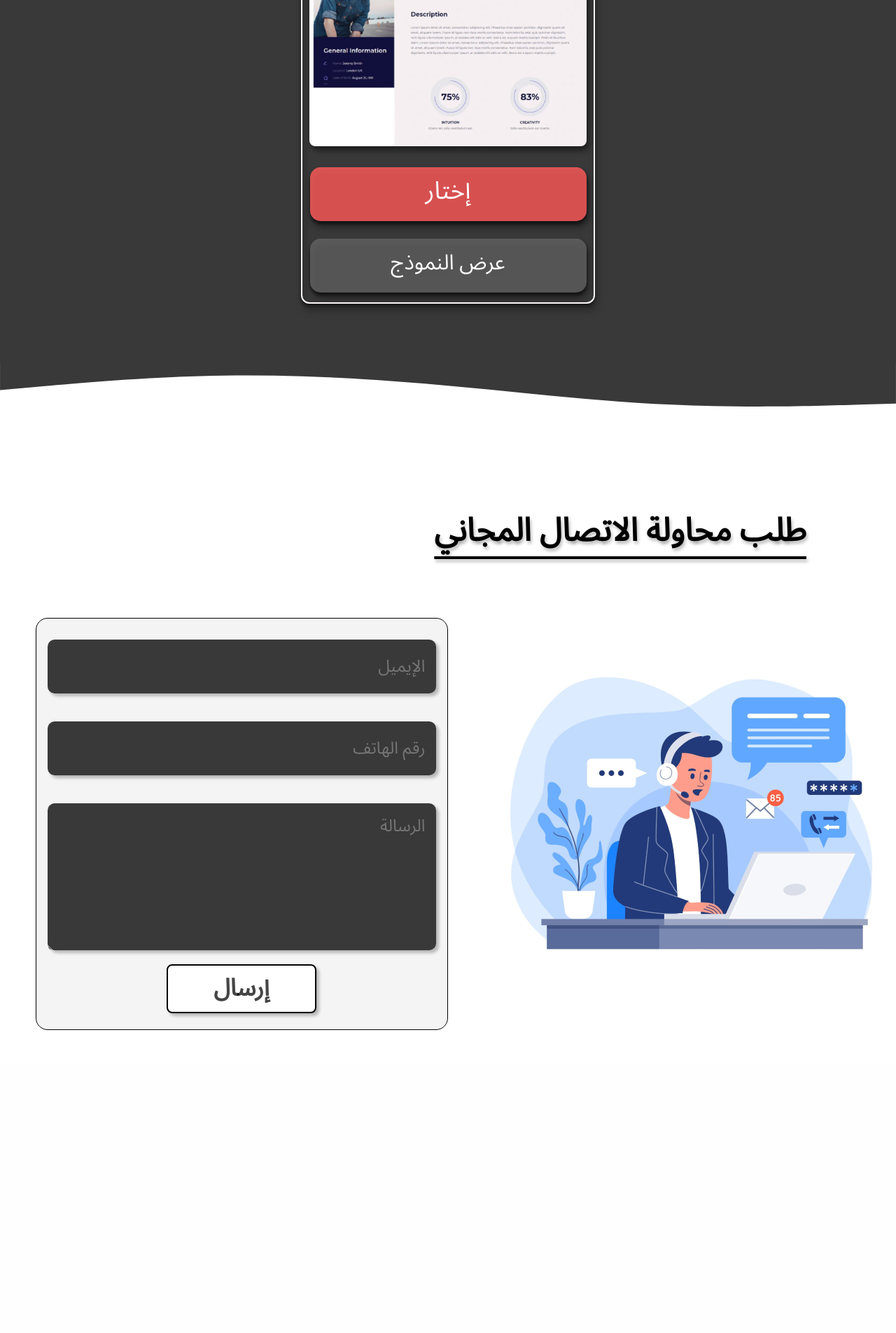
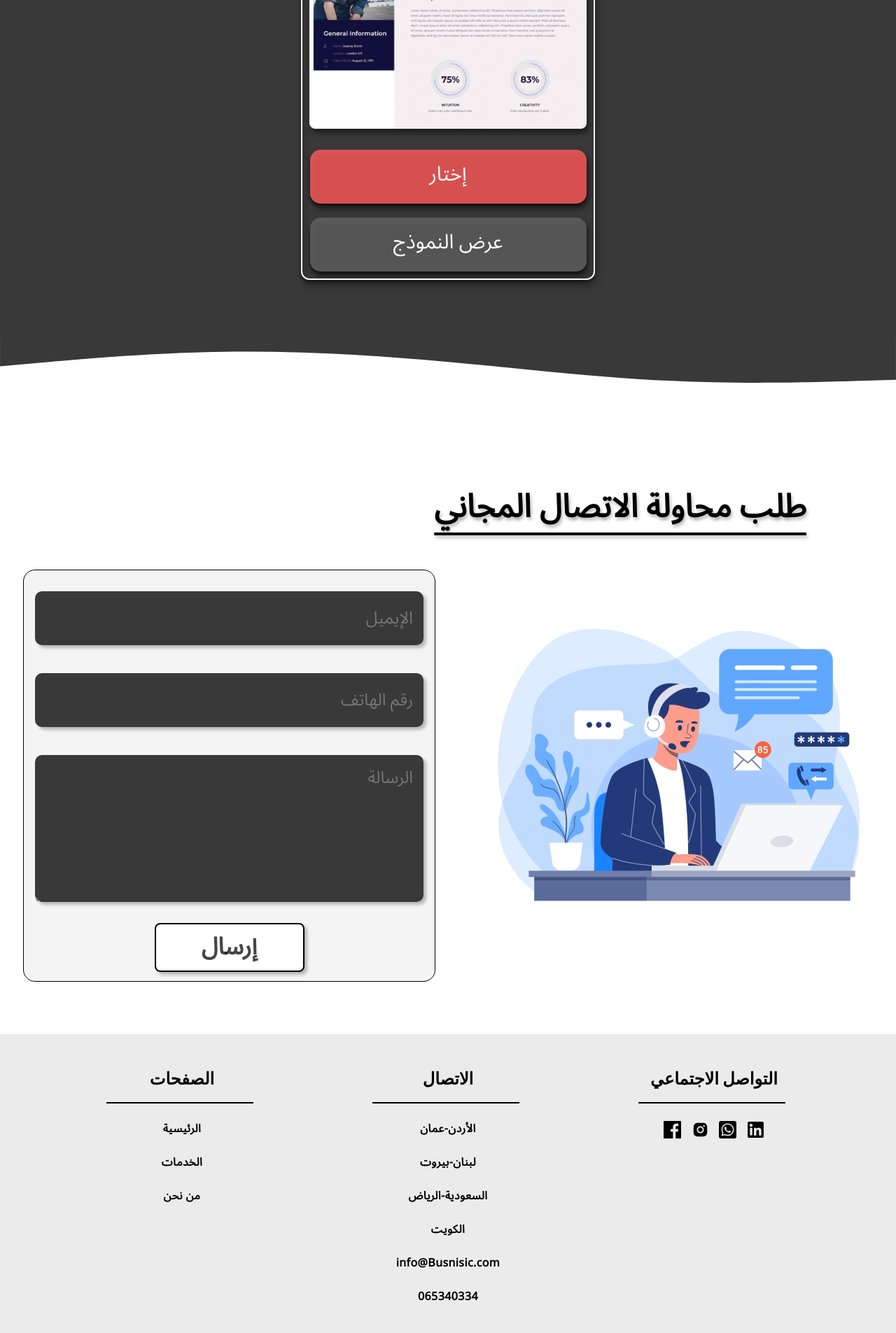
Before and after one commit to RadwanSusan/Hanover_Project_1-BS, a PHP site: page /HTML/choose_template.html in a window 1280 px wide. Shown: the part 2640-4545 px from the top of the page at 70% size. Before the commit the page ends 4112 px from the top, so only its background shows below. Run offline with PHP 8.4, Linux system fonts and the light colour scheme.

Commit message:
Big Changes

```diff
--- a/CSS/choose_template.css
+++ b/CSS/choose_template.css
@@ -1,26 +1,27 @@
 @import url('https://fonts.googleapis.com/css2?family=Noto+Sans+Arabic&family=Roboto:wght@100&display=swap');
 
 * {
+   box-sizing: border-box;
+   -webkit-box-sizing: border-box;
+   -moz-box-sizing: border-box;
+   padding: 0;
    margin: 0;
-   padding: 0;
    -webkit-user-drag: none;
    -khtml-user-drag: none;
    -moz-user-drag: none;
    -o-user-drag: none;
    user-drag: none;
    user-select: none;
-   box-sizing: border-box;
 }
 
-h1,
-h2,
-h3,
-h4,
-h5,
-h6 {
-   font-family: 'Noto Sans Arabic', sans-serif;
+html {
+   scroll-behavior: smooth;
+   scroll-snap-type: y mandatory;
 }
 
+ul {
+   list-style-type: none;
+}
 
 ::-webkit-scrollbar-track {
    -webkit-box-shadow: inset 0 0 6px rgba(0, 0, 0, 0.3);
@@ -34,7 +35,6 @@ h6 {
 }
 
 ::-webkit-scrollbar-thumb {
-   border-radius: 10px;
    background-image: -webkit-gradient(linear,
          left bottom,
          left top,
@@ -212,11 +212,11 @@ h6 {
 @media screen and (max-width: 800px) {
    .header {
       justify-content: center;
-      padding-top: 120px;
+      padding-top: 60px;
    }
 
    .header p {
-      font-size: 40px;
+      font-size: 160%;
       margin-right: 0;
    }
 }
@@ -376,7 +376,7 @@ h6 {
    font-family: 'Noto Sans Arabic';
    font-style: normal;
    font-weight: 600;
-   font-size: 50px;
+   font-size: 40px;
    color: #FFFFFF;
    text-shadow: 2px 4px 4px rgba(0, 0, 0, 0.25);
    text-decoration: underline;
@@ -391,8 +391,9 @@ h6 {
    }
 
    .header2 p {
-      font-size: 40px;
+      font-size: 200%;
       margin-right: 0;
+      margin-top: 10px;
    }
 }
 
@@ -410,7 +411,6 @@ h6 {
    flex-direction: column;
    align-items: center;
    width: 420px;
-   height: 530px;
    border: 2px solid #FFFAFA;
    filter: drop-shadow(3px 6px 4px rgba(0, 0, 0, 0.5));
    border-radius: 12px;
@@ -445,8 +445,7 @@ h6 {
    font-family: 'Noto Sans Arabic';
    font-style: normal;
    font-weight: 500;
-   font-size: 35px;
-   line-height: 101px;
+   font-size: 180%;
    display: flex;
    align-items: center;
    text-align: center;
@@ -475,8 +474,7 @@ h6 {
    font-family: 'Noto Sans Arabic';
    font-style: normal;
    font-weight: 500;
-   font-size: 30px;
-   line-height: 101px;
+   font-size: 180%;
    display: flex;
    align-items: center;
    text-align: center;
@@ -506,6 +504,14 @@ h6 {
    border-radius: 34px;
 }
 
+@media screen and (max-width: 800px) {
+   .contactContainer img {
+      width: 100%;
+      height: 100%;
+      border-radius: 0;
+   }
+}
+
 .contactBox {
    width: 589px;
    height: 589px;
@@ -513,7 +519,7 @@ h6 {
    background: #F4F4F4;
    border: 1px solid #000000;
    border-radius: 17px;
-   margin: 50px;
+   margin: 15px;
 }
 
 .contactBox form {
@@ -526,13 +532,13 @@ h6 {
 }
 
 .contactBox form input {
+   font-family: 'Noto Sans Arabic';
    width: 555px;
    height: 77px;
    background: #393939;
    box-shadow: 4px 4px 4px rgba(0, 0, 0, 0.25);
    border-radius: 10px;
    text-align: right;
-   font-family: 'Noto Sans Arabic';
    font-style: normal;
    font-weight: 400;
    font-size: 24px;
@@ -584,4 +590,134 @@ h6 {
    font-size: 34px;
    text-align: center;
    color: rgba(0, 0, 0, 0.73);
+   margin: 10px;
 }
+
+@media screen and (max-width: 800px) {
+   .contactBox {
+      width: 95%;
+      height: 95%;
+   }
+
+   .contactBox form input {
+      width: 95%;
+   }
+
+   .contactBox form textarea {
+      width: 95%;
+   }
+
+   .contactBox form button {
+      width: 30%;
+      font-size: 150%;
+   }
+}
+
+
+@media screen and (max-width: 700px) {
+   .topWaveBox {
+      display: none;
+   }
+
+   .botWaveBox {
+      display: none;
+   }
+
+   .templateBox {
+      width: 80%;
+   }
+
+   .chooseT {
+      width: 97%;
+   }
+
+   .showT {
+      width: 97%;
+   }
+
+   .serviceBox p {
+      line-height: 1.4;
+   }
+}
+
+.footer {
+   background-color: #EBEBEB;
+   padding-top: 50px;
+   padding-bottom: 20px;
+   margin-top: 60px;
+}
+
+.footer .container {
+   display: grid;
+   grid-template-columns: repeat(auto-fit, minmax(250px, 1fr));
+   grid-gap: 30px;
+   text-align: center;
+}
+
+.footer .container .box-footer h3 {
+   color: #000000;
+   margin-bottom: 40px;
+   position: relative;
+   font-style: normal;
+   font-weight: 800;
+   font-size: 24px;
+   text-align: center;
+}
+
+.footer .container .box-footer h3::after {
+   content: '';
+   position: absolute;
+   width: 60%;
+   height: 2px;
+   background-color: #000000;
+   bottom: -20px;
+   left: 19%;
+}
+
+.footer .container .box-footer p {
+   font-family: 'Noto Sans Arabic';
+   color: #000000;
+   font-style: normal;
+   font-weight: 670;
+   font-size: 16px;
+   line-height: 32px;
+   text-align: center;
+   letter-spacing: 0.025em;
+}
+
+.icons-footer img {
+   width: 25px;
+   height: 25px;
+   margin: 5px;
+}
+
+@media (max-width: 992px) and (min-width: 768px) {
+   .footer .container {
+      display: grid;
+      grid-template-columns: repeat(auto-fit, minmax(86px, 1fr));
+      grid-gap: 37px;
+      text-align: center;
+   }
+}
+
+.show1 {
+   display: flex;
+   flex-direction: column;
+   position: absolute;
+   top: 72%;
+   left: 55%;
+   width: 40% !important;
+   height: auto !important;
+   background-color: rgba(214, 202, 202, 0.5);
+}
+
+.show2 {
+   border-bottom: 2px solid black;
+}
+
+.show3 {
+   padding: 10px;
+   background: none;
+   border-radius: 0;
+   backdrop-filter: blur(0px);
+}
--- a/HTML/choose_template.html
+++ b/HTML/choose_template.html
@@ -9,6 +9,7 @@
    <link href="https://cdnjs.cloudflare.com/ajax/libs/twitter-bootstrap/4.5.0/css/bootstrap.min.css" rel="stylesheet" />
    <link href="https://maxcdn.bootstrapcdn.com/font-awesome/4.7.0/css/font-awesome.min.css" rel="stylesheet" />
    <link href="https://unpkg.com/aos@2.3.1/dist/aos.css" rel="stylesheet">
+   <link rel="stylesheet" href="../Hover-css/hover.min.css.css">
    <link rel="stylesheet" href="../CSS/choose_template.css">
    <script src="https://unpkg.com/aos@2.3.1/dist/aos.js"></script>
 </head>
@@ -23,24 +24,21 @@
          <a href="">Business City</a>
       </div>
       <div class="navBar_buttons">
-         <ul>
-            <li><a href="#">النهائية</a></li>
-            <li><a href="#">من نحن</a></li>
-            <li><a href="#">خدماتنا</a></li>
-            <li><a href="../HTML/choose_template.html">الرئيسية</a></li>
+         <ul class="list">
+            <li class="list1"><a class="hvr-pulse-shrink" href="#">النهائية</a></li>
+            <li class="list1"><a class="hvr-pulse-shrink" href="#">من نحن</a></li>
+            <li class="list1"><a class="hvr-pulse-shrink" href="#">خدماتنا</a></li>
+            <li class="list1"><a class="hvr-pulse-shrink" href="../HTML/choose_template.html">الرئيسية</a></li>
          </ul>
       </div>
-      <div class="mobileDropMenu">
+      <div class="mobileDropMenu toggle-menu">
          <img src="../MEDIA/DropDown(chooseT).svg" alt="">
       </div>
    </div>
-
    <div class="header">
       <p>كيف تبدأ</p>
    </div>
-
    <div class="HeaderBoxesContainer">
-
       <div class="box">
          <div class="serviceBox">
             <div class="service-icon">
@@ -52,7 +50,6 @@
                امتلك مجانًا أو اشترِ واحدًا مخص</p>
          </div>
       </div>
-
       <div class="box">
          <div class="serviceBox two">
             <div class="service-icon ">
@@ -65,7 +62,6 @@
                جميع احتياجاتك في مكان واحد</p>
          </div>
       </div>
-
       <div class="box">
          <div class="serviceBox three">
             <div class="service-icon ">
@@ -78,7 +74,6 @@
          </div>
       </div>
    </div>
-
    <div class="topWaveBox">
       <img src="../MEDIA/BlackWave(chooseT).svg" alt="" srcset="">
    </div>
@@ -114,15 +109,12 @@
          </div>
       </div>
    </div>
-
    <div class="botWaveBox">
       <img src="../MEDIA/BlackWave2(chooseT).svg" alt="" srcset="">
    </div>
-
    <div class="header">
       <p>طلب محاولة الاتصال المجاني</p>
    </div>
-
    <div class="contactContainer">
       <div data-aos="fade-down" data-aos-anchor-placement="top-center" class="contactBox">
          <form action="">
@@ -135,6 +127,35 @@
       <img data-aos="fade-down" data-aos-anchor-placement="top-center" src="../MEDIA/contactImg(chooseT).png" alt=""
          srcset="">
    </div>
+   <div class="footer">
+      <div class="container">
+         <div class="box-footer">
+            <h3>الصفحات</h3>
+            <p>الرئيسية</p>
+            <p>الخدمات</p>
+            <p>من نحن</p>
+         </div>
+         <div class="box-footer">
+            <h3>الاتصال</h3>
+            <p>الأردن-عمان</p>
+            <p>لبنان-بيروت</p>
+            <p>السعودية-الرياض</p>
+            <p>الكويت</p>
+            <p>info@Busnisic.com</p>
+            <p>065340334</p>
+         </div>
+         <div class="box-footer">
+            <h3>التواصل الاجتماعي</h3>
+            <div class="icons-footer">
+               <img class="hvr-wobble-vertical" src="../MEDIA/image/facbook.svg" alt="facebook">
+               <img class="hvr-wobble-vertical" src="../MEDIA/image/instgram.svg" alt="instgram">
+               <img class="hvr-wobble-vertical" src="../MEDIA/image/whatsup.svg" alt="whatsup">
+               <img class="hvr-wobble-vertical" src="../MEDIA/image/linkedin.svg" alt="linkedin">
+            </div>
+         </div>
+      </div>
+   </div>
+   <script src="../JS/choose_template.js"></script>
 </body>
 
 </html>
--- /dev/null
+++ b/JS/choose_template.js
@@ -0,0 +1,34 @@
+let title22 = document.querySelector(".mobileDropMenu");
+let list = document.getElementsByClassName("list");
+let list1 = document.getElementsByClassName("list1");
+let arf = document.getElementsByClassName("hvr-pulse-shrink");
+title22.onclick = () => {
+	if (
+		document.querySelector(".list1").style.display == "block" &&
+		window.innerWidth < 768
+	) {
+		document.querySelectorAll(".list1").forEach((item) => {
+			item.style.display = "none";
+		});
+		document.querySelectorAll(".hvr-pulse-shrink").forEach((item) => {
+			item.style.display = "none";
+		});
+	} else {
+		document.querySelectorAll(".list1").forEach((item) => {
+			item.style.display = "block";
+		});
+		document.querySelectorAll(".hvr-pulse-shrink").forEach((item) => {
+			item.style.display = "block";
+		});
+	}
+	list[0].classList.toggle("show1");
+	list1[0].classList.toggle("show2");
+	arf[0].classList.toggle("show3");
+	for (let i = 1; i < 4; i++) {
+		list1[i].classList.toggle("show2");
+		arf[i].classList.toggle("show3");
+	}
+	document.querySelector(
+		".navBar_buttons ul",
+	).style.cssText = `padding: 10px; border-radius: 10px;`;
+};
```
Also changed, not shown: CSS/home.css (+117 -62 lines), CSS/personalInformation.css (+101 -18 lines), HTML/home.html (+49 -44 lines), HTML/personalInformation.html (+15 -25 lines), Home-js/Home.js (deleted, +0 -14 lines), Home-js/personalInformation.js (deleted, +0 -14 lines), JS/Home.js (added, +13 -0 lines), JS/personalInformation.js (added, +13 -0 lines).
